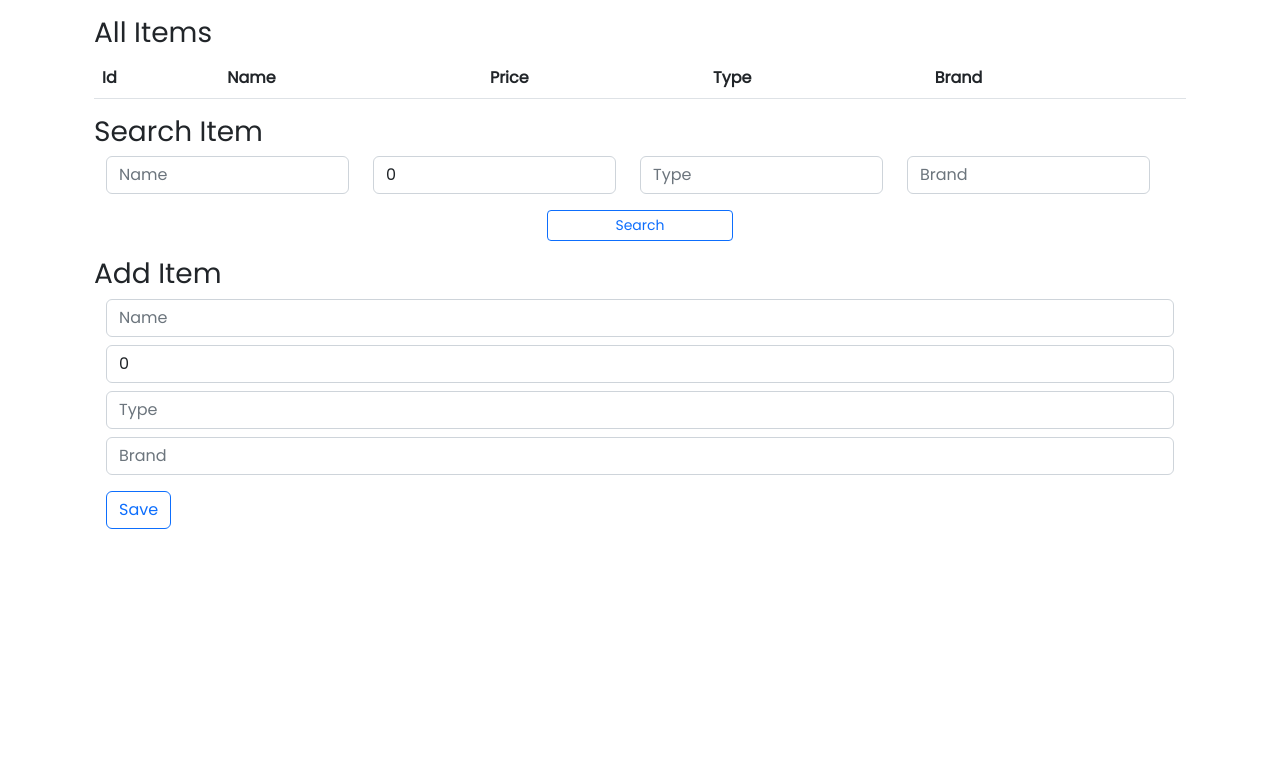
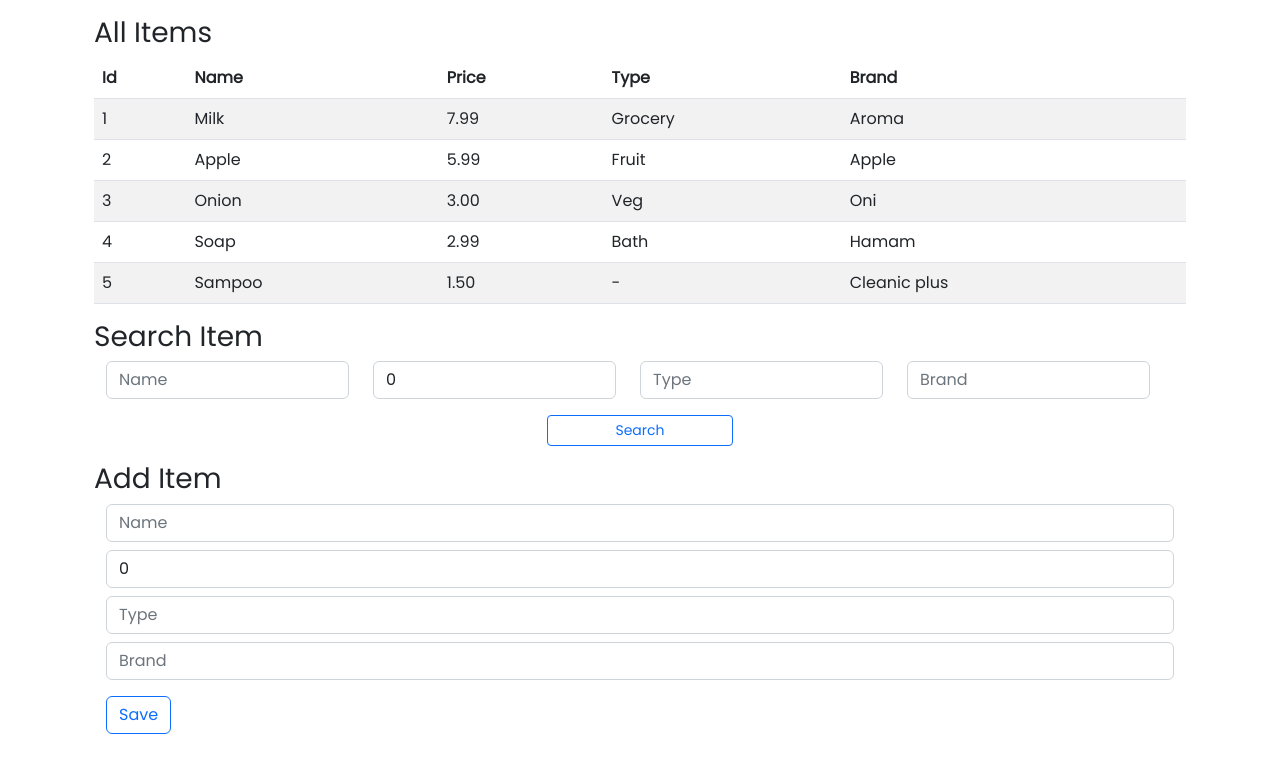
Before and after one commit to Santho-sh/inventory-react, a React (Create React App) app in the folder inventory/: page / in a window 1280 px wide. Shown: the top 772 px of the page. Built offline with nearby package versions, Linux system fonts and the light colour scheme; data requests are answered from the project's data file.

Commit message:
Added: Json server - save data

```diff
--- /dev/null
+++ b/inventory/db.json
@@ -0,0 +1,39 @@
+{
+  "items": [
+    {
+      "name": "Milk",
+      "price": "7.99",
+      "type": "Grocery",
+      "brand": "Aroma",
+      "id": 1
+    },
+    {
+      "name": "Apple",
+      "price": "5.99",
+      "type": "Fruit",
+      "brand": "Apple",
+      "id": 2
+    },
+    {
+      "name": "Onion",
+      "price": "3.00",
+      "type": "Veg",
+      "brand": "Oni",
+      "id": 3
+    },
+    {
+      "name": "Soap",
+      "price": "2.99",
+      "type": "Bath",
+      "brand": "Hamam",
+      "id": 4
+    },
+    {
+      "name": "Sampoo",
+      "price": "1.50",
+      "type": "",
+      "brand": "Cleanic plus",
+      "id": 5
+    }
+  ]
+}
--- a/inventory/src/App.js
+++ b/inventory/src/App.js
@@ -2,18 +2,38 @@ import "./App.css";
 import AddItem from "./AddItem";
 import SearchItem from "./SearchItem";
 import ShowItems from "./ShowItems";
-import { useState } from "react";
-import 'bootstrap/dist/css/bootstrap.min.css';
+import { useState, useEffect } from "react";
+import "bootstrap/dist/css/bootstrap.min.css";
 
 function App() {
   const [data, setData] = useState({ items: [] });
   const [filters, setFilters] = useState({});
 
+  useEffect(() => {
+    fetch("http://localhost:4000/items")
+      .then((response) => response.json())
+      .then((data) => {
+        setData({ items: data });
+      });
+  }, []);
+
   const addItem = (item) => {
+
     let items = data["items"];
-    item.id = items.length + 1;
-    items.push(item);
-    setData({ items: items });
+
+    fetch("http://localhost:4000/items", {
+      method: "POST",
+      headers: {
+        "Content-type": "application/json",
+      },
+      body: JSON.stringify(item),
+    })
+      .then((response) => response.json())
+      .then((data) => {
+        items.push(data);
+        setData({ items: items });
+      });
+
   };
 
   const updateFilter = (searchParams) => {
@@ -21,31 +41,30 @@ function App() {
   };
 
   const filterData = (data) => {
-    let filterdData = []
+    let filterdData = [];
 
-    if (!filters.name){
-      return data
+    if (!filters.name) {
+      return data;
     }
 
-    for(const item of data){
-      if(filters.name !== "" && filters.name !== item.name) {
-        continue
-      };
-      if(filters.price !== 0 && filters.price < item.price) {
-        continue
-      };
-      if(filters.type !== "" && filters.type !== item.type) {
-        continue
-      };
-      if(filters.brand !== "" && filters.brand !== item.brand) {
-        continue
-      };
+    for (const item of data) {
+      if (filters.name !== "" && filters.name !== item.name) {
+        continue;
+      }
+      if (filters.price !== 0 && filters.price < item.price) {
+        continue;
+      }
+      if (filters.type !== "" && filters.type !== item.type) {
+        continue;
+      }
+      if (filters.brand !== "" && filters.brand !== item.brand) {
+        continue;
+      }
 
       filterdData.push(item);
+    }
 
-    };
-
-    return filterdData
+    return filterdData;
   };
 
   return (
--- a/inventory/src/ShowItems.js
+++ b/inventory/src/ShowItems.js
@@ -19,8 +19,8 @@ function ShowItems(props) {
                 <td>{item.id}</td>
                 <td>{item.name}</td>
                 <td>{item.price}</td>
-                <td>{item.type}</td>
-                <td>{item.brand}</td>
+                <td>{item.type !== "" ? item.type: "-"}</td>
+                <td>{item.brand !== "" ? item.brand: "-"}</td>
               </tr>
             );
           })}
```
